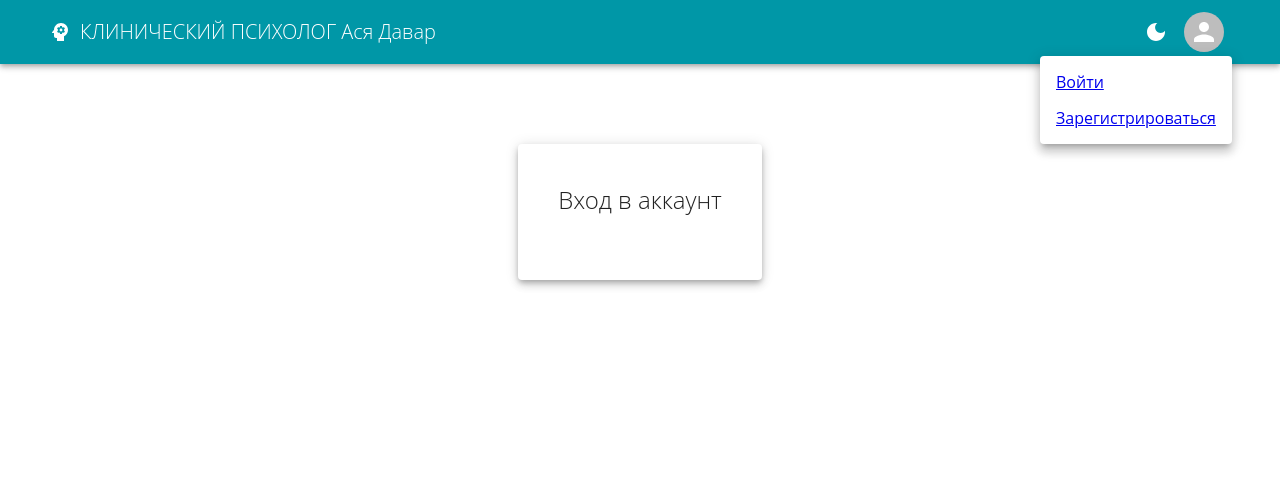
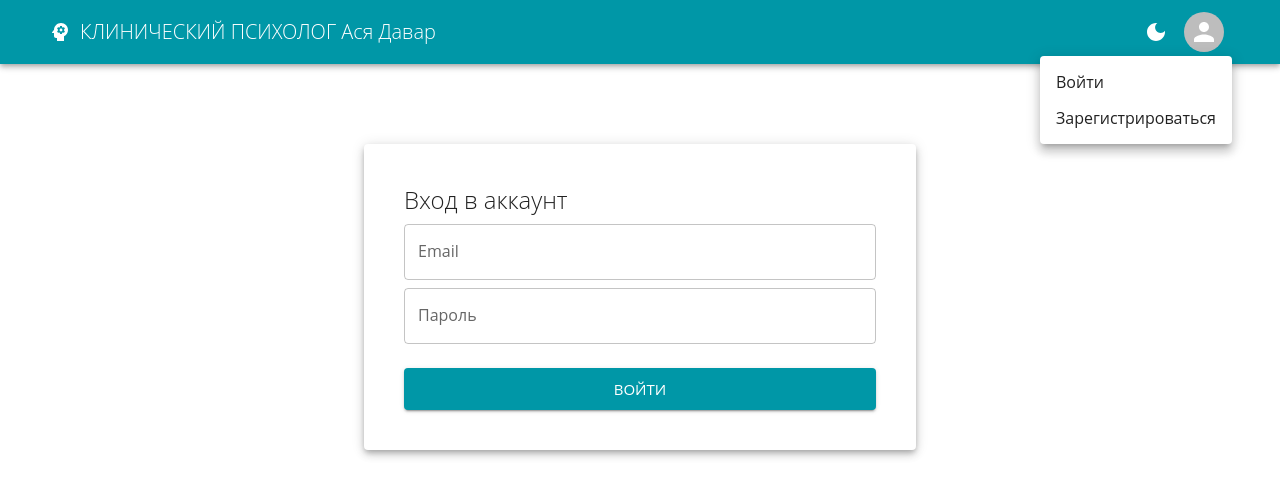
Before and after one commit to ScobarDen/psycho-pesonal-site, a React (Create React App) app: page /auth/login in a window 1280 px wide. Both pictures are taken after a click on the button 1204 px from the left and 32 px from the top of the page. Shown: the top 496 px of the page. Built offline with nearby package versions, Linux system fonts and the light colour scheme.

Commit message:
working login

```diff
--- a/src/components/ui/Header.tsx
+++ b/src/components/ui/Header.tsx
@@ -156,8 +156,8 @@ const Header: React.FC = () => {
               open={Boolean(anchorElUser)}
               onClose={handleCloseUserMenu}>
               {userMenu.map((field) => (
-                <Link to={field.path}>
-                  <MenuItem key={field.id} onClick={handleCloseUserMenu}>
+                <Link key={field.id} to={field.path} style={{color: "inherit", textDecoration: "none"}}>
+                  <MenuItem  onClick={handleCloseUserMenu}>
                     <Typography textAlign="center">{field.label}</Typography>
                   </MenuItem>
                 </Link>
--- a/src/pages/LoginPage.tsx
+++ b/src/pages/LoginPage.tsx
@@ -1,33 +1,41 @@
-import React, { useState } from "react";
-import Typography from "@mui/material/Typography";
-import TextField from "@mui/material/TextField";
-import Paper from "@mui/material/Paper";
-import Button from "@mui/material/Button";
-import { useForm } from "react-hook-form";
+import React from 'react';
+import { useForm, Controller } from 'react-hook-form';
+import { Button, Paper, TextField, Typography } from "@mui/material";
 
-interface FormData {
+interface IFormInput {
   email: string;
   password: string;
 }
 
 export const LoginPage = () => {
+  const { control, handleSubmit } = useForm<IFormInput>();
 
-
-
-  const onSubmit = async (data: FormData) => {
-    console.log(data);
-
+  const onSubmit = (data: IFormInput) => {
+    alert(JSON.stringify(data));
   };
 
-
   return (
-      <Paper elevation={5} sx={{p: 5}}>
-        <Typography variant="h5" sx={{marginBottom: 3}}>
-          Вход в аккаунт
-        </Typography>
-        <form>
-
-        </form>
-      </Paper>
+    <Paper elevation={5} sx={{p: 5}}>
+      <Typography sx={{marginBottom: 1}} variant="h5">
+        Вход в аккаунт
+      </Typography>
+      <form onSubmit={handleSubmit(onSubmit)}>
+        <Controller
+          render={({ field }) => <TextField {...field} label="Email" fullWidth sx={{marginBottom: 1}} />}
+          name="email"
+          control={control}
+          defaultValue=""
+        />
+        <Controller
+          render={({ field }) => <TextField {...field} label="Пароль" fullWidth sx={{marginBottom: 3}} />}
+          name="password"
+          control={control}
+          defaultValue=""
+        />
+        <Button disabled={false} type="submit" size="large" variant="contained" fullWidth>
+          Войти
+        </Button>
+      </form>
+    </Paper>
   );
 };
```
